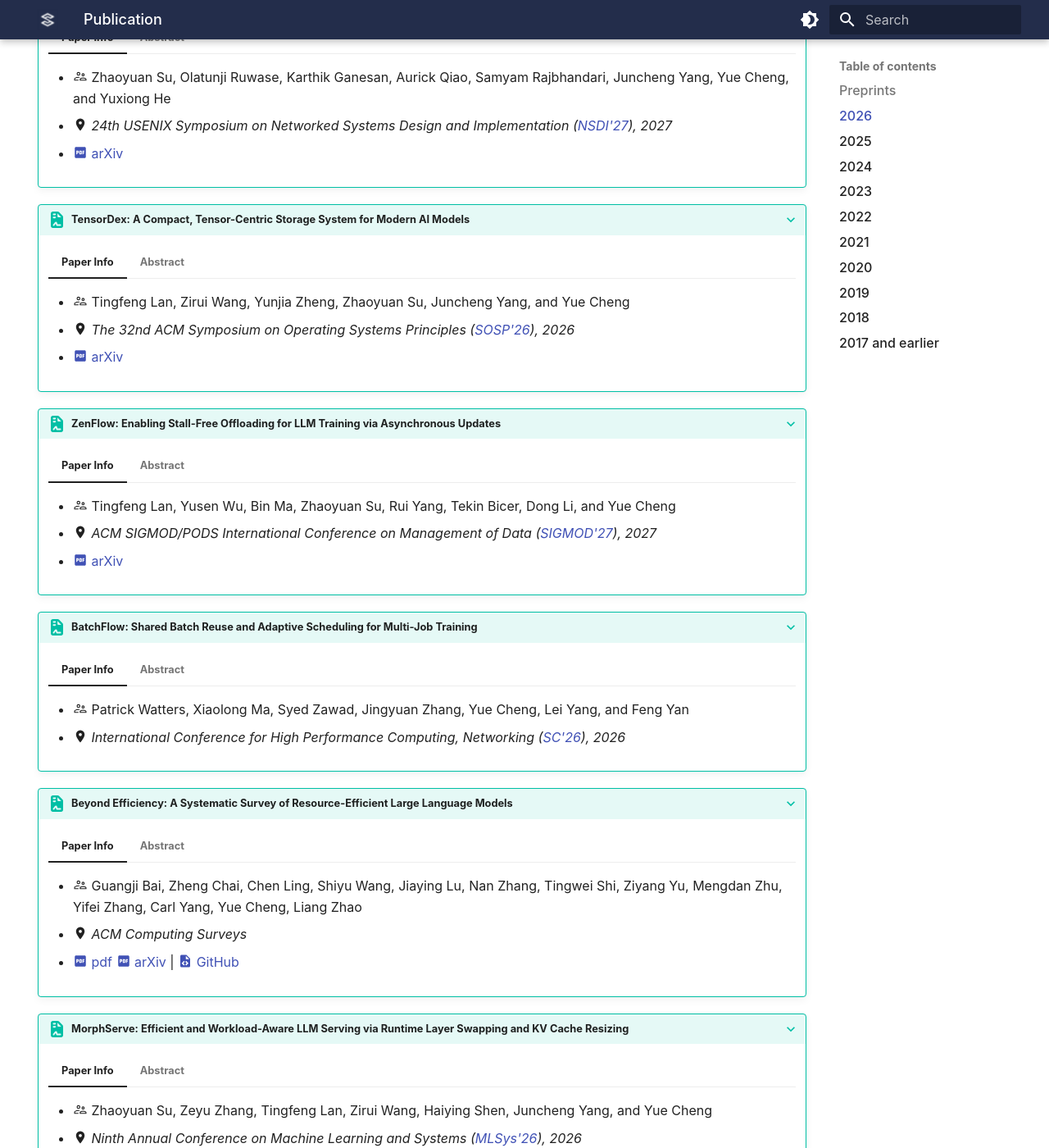
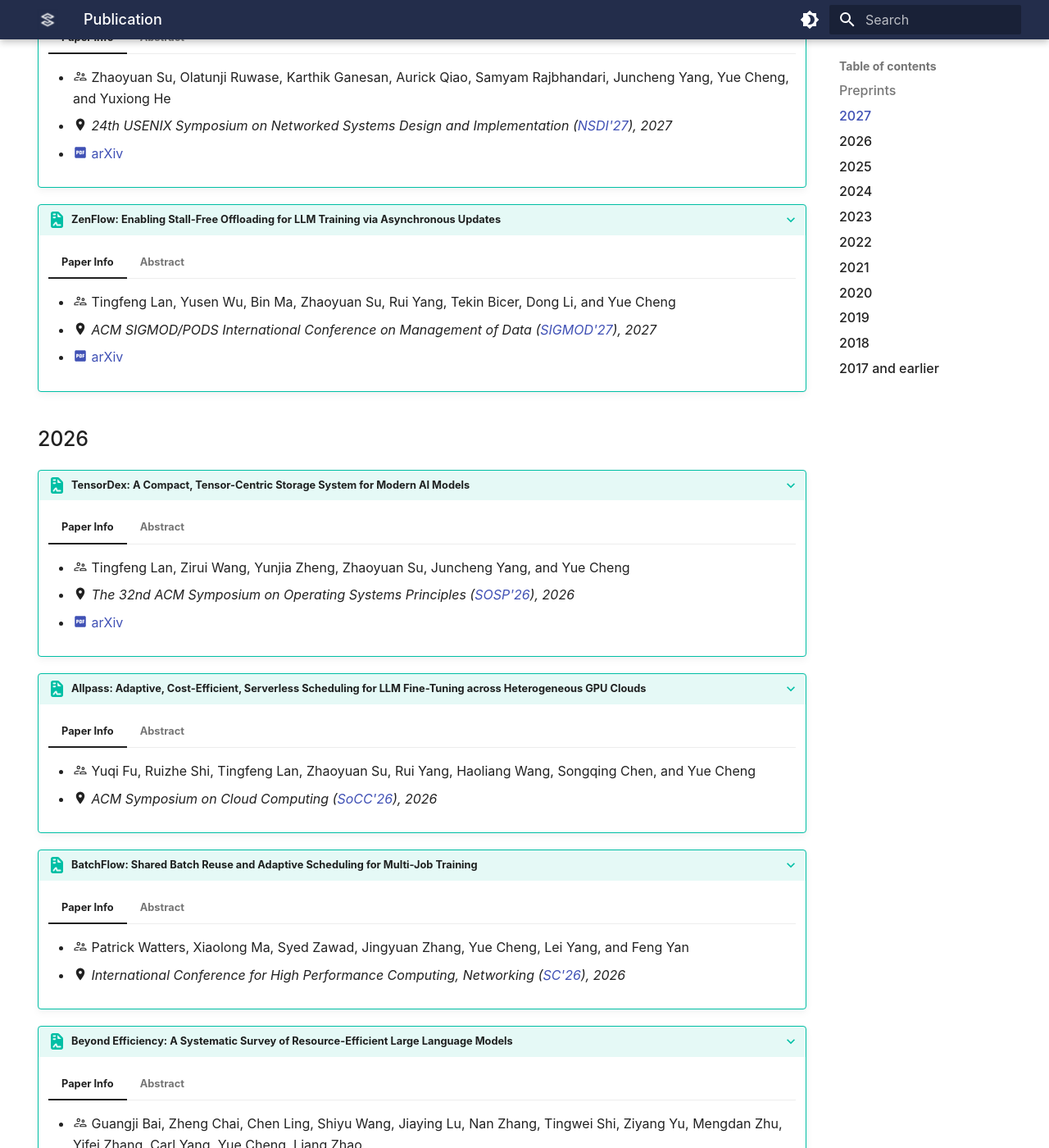
Before and after one commit to ds2-lab/ds2-lab.github.io, an MkDocs documentation site: the page built from docs/publication.md, in a window 1280 px wide and 1400 px high, scrolled down 1179 px. Shown: the whole window at 82% size. Built offline with MkDocs 1.6.1 and Material for MkDocs 9.7.7, drawn with Linux system fonts in a browser that asks for light colours; emoji names are drawn with the system emoji font; comment, search, counter and statistics services are not loaded.

Commit message:
sosp award

```diff
--- a/docs/overrides/home.html
+++ b/docs/overrides/home.html
@@ -256,8 +256,17 @@
         <h2>Lab News</h2>
         <div class="newsfeed">
 
+          <div class="admonition info"> <p class="admonition-title">Oct 2026</p>
+          <ul>
+			<li>🏆 <a target="_blank" href="https://github.com/ds2-lab/TensorDex">TensorDex</a> received the <a target="_blank" href="https://sigops.org/s/conferences/sosp/2026/">SOSP 2026</a> <strong>Distinguished Artifact Award</strong>!
+			</li>
+          </ul>
+          </div>
+
           <div class="admonition info"> <p class="admonition-title">Sep 2026</p>
           <ul>
+			<li>🎉 Congrats to Yuqi and Ruizhe on Allpass accepted to ACM SoCC 2026!
+			</li>
 			<li>Our survey paper on resource-efficient LLMs is published at
 <a target="_blank" href="https://dl.acm.org/doi/10.1145/3845797">ACM Computing Surveys</a>!
 			</li>
--- a/docs/publication.md
+++ b/docs/publication.md
@@ -41,7 +41,7 @@
 
 
 
-## 2026
+## 2027
 
 
 ???+ tip "LatentStore: An Efficient Latent-First Storage System for AI-Generated Images"
@@ -66,6 +66,19 @@
     === "Abstract"
 
 
+???+ tip "ZenFlow: Enabling Stall-Free Offloading for LLM Training via Asynchronous Updates"
+
+    === "Paper Info"
+
+        * :material-account-supervisor-outline: Tingfeng Lan, Yusen Wu, Bin Ma, Zhaoyuan Su, Rui Yang, Tekin Bicer, Dong Li, and Yue Cheng
+	    * :material-map-marker: *ACM SIGMOD/PODS International Conference on Management of Data ([SIGMOD'27](https://2027.sigmod.org/index.shtml){:target="_blank"}), 2027*
+	    * [:material-file-pdf-box: arXiv](https://arxiv.org/abs/2505.12242)
+
+    === "Abstract"
+
+
+## 2026
+
 ???+ tip "TensorDex: A Compact, Tensor-Centric Storage System for Modern AI Models"
 
     === "Paper Info"
@@ -77,14 +90,12 @@
     === "Abstract"
 
 
-
-???+ tip "ZenFlow: Enabling Stall-Free Offloading for LLM Training via Asynchronous Updates"
+???+ tip "Allpass: Adaptive, Cost-Efficient, Serverless Scheduling for LLM Fine-Tuning across Heterogeneous GPU Clouds"
 
     === "Paper Info"
 
-        * :material-account-supervisor-outline: Tingfeng Lan, Yusen Wu, Bin Ma, Zhaoyuan Su, Rui Yang, Tekin Bicer, Dong Li, and Yue Cheng
-	    * :material-map-marker: *ACM SIGMOD/PODS International Conference on Management of Data ([SIGMOD'27](https://2027.sigmod.org/index.shtml){:target="_blank"}), 2027*
-	    * [:material-file-pdf-box: arXiv](https://arxiv.org/abs/2505.12242)
+        * :material-account-supervisor-outline: Yuqi Fu, Ruizhe Shi, Tingfeng Lan, Zhaoyuan Su, Rui Yang, Haoliang Wang, Songqing Chen, and Yue Cheng
+	    * :material-map-marker: *ACM Symposium on Cloud Computing ([SoCC'26](https://acmsocc.org/2026/){:target="\_blank"}), 2026*
 
     === "Abstract"
 
```
